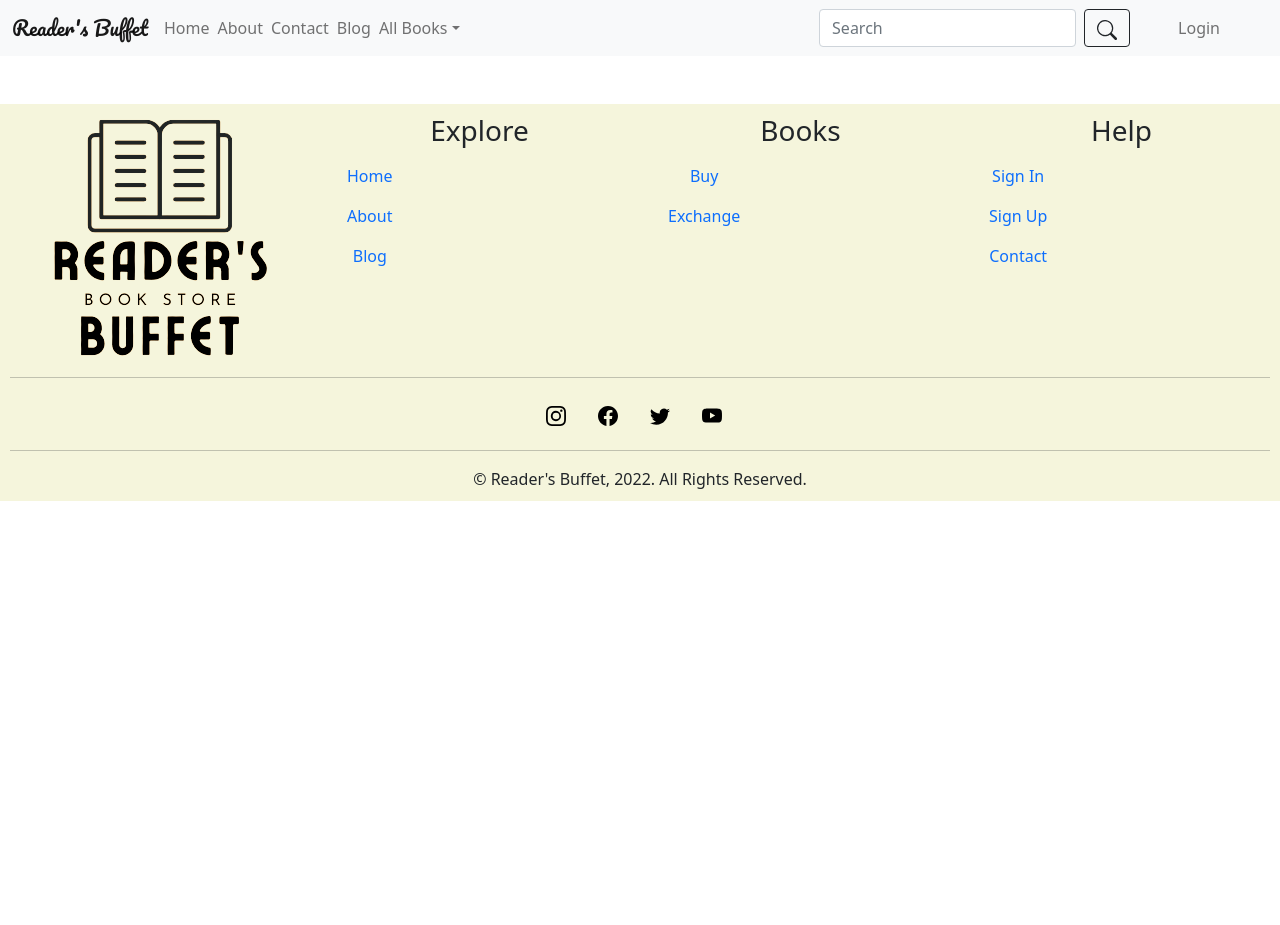
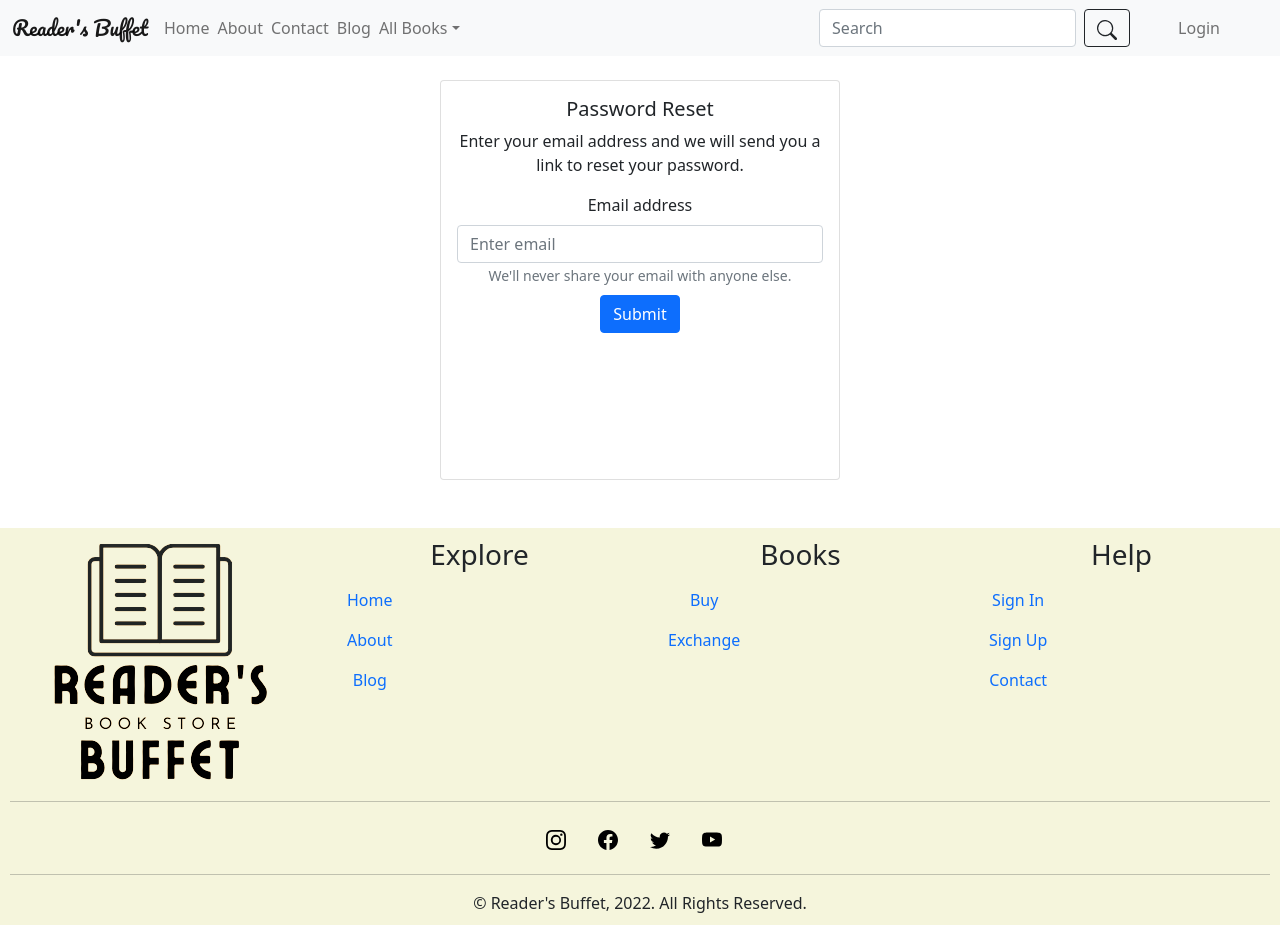
Before and after one commit to manojbastakoti/Reader-s-Buffet, a React (Create React App) app: page /password-reset in a window 1280 px wide. Before the commit the page ends 800 px from the top, so only its background shows below. Built offline with nearby package versions, Linux system fonts and the light colour scheme.

Commit message:
Add password reset page only

```diff
--- a/src/App.js
+++ b/src/App.js
@@ -15,6 +15,7 @@ import Footer from "./components/Footer";
 import Login from "./components/Login";
 import Register from "./components/Register";
 import Verification from "./components/Verification";
+import PasswordReset from "./components/PasswordReset";
 
 // import Example from "./components/Example";
 
@@ -33,6 +34,7 @@ function App() {
           <Route path="/login" element={<Login />} />
           <Route path="/register" element={<Register />} />
           <Route path="/verification" element={<Verification />} />
+          <Route path="/password-reset" element={<PasswordReset />} />
 
           {/* <Route path="/example" element={<Example/>}/> */}
         </Routes>
--- a/src/components/Login.jsx
+++ b/src/components/Login.jsx
@@ -52,10 +52,9 @@ export default function Login() {
                 </Button>
               </div>
 
-              <Nav.Link href="/login" eventKey="link-1">
-                {" "}
-                Forgot password?
-              </Nav.Link>
+              <LinkContainer to="/password-reset">
+                <Nav.Link eventKey="link-1"> Forgot password?</Nav.Link>
+              </LinkContainer>
             </Form>
             <hr />
 
--- /dev/null
+++ b/src/components/PasswordReset.jsx
@@ -0,0 +1,39 @@
+import React from "react";
+import { Button, Card, Container, Form } from "react-bootstrap";
+
+export default function PasswordReset() {
+  //  TODO : Implement password reset functionality
+  return (
+    <Container>
+      {/* a password reset form card  using react bootstrap */}
+      <Card
+        className="mx-auto my-4 p-3"
+        style={{ minWidth: "400px", maxWidth: "420px" }}
+      >
+        <Form>
+          <Card.Title>Password Reset</Card.Title>
+          <Card.Text className="card-text">
+            Enter your email address and we will send you a link to reset your
+            password.
+          </Card.Text>
+          <Form.Group className="mb-2">
+            <Form.Label htmlFor="exampleInputEmail1">Email address</Form.Label>
+            <Form.Control
+              type="email"
+              className="form-control"
+              id="exampleInputEmail1"
+              aria-describedby="emailHelp"
+              placeholder="Enter email"
+            />
+            <Form.Text>
+              We'll never share your email with anyone else.
+            </Form.Text>
+          </Form.Group>
+          <Button type="submit" className="btn btn-primary">
+            Submit
+          </Button>
+        </Form>
+      </Card>
+    </Container>
+  );
+}
```
